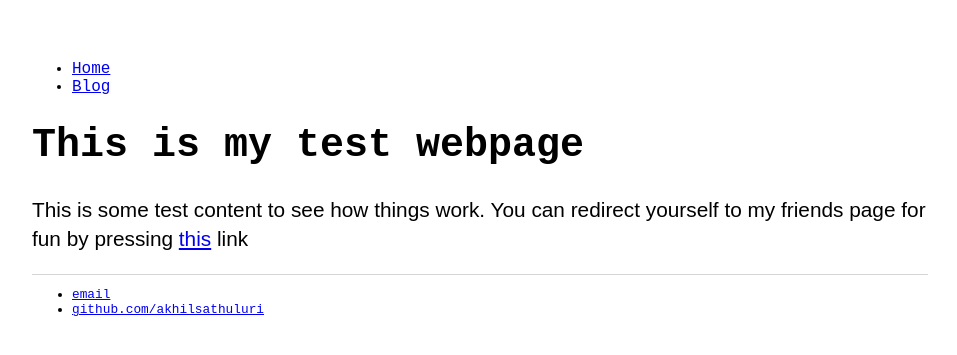
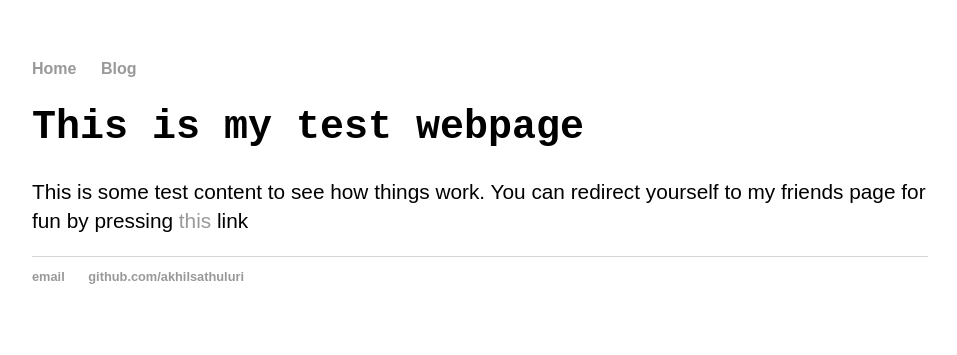
Before and after one commit to akhilsathuluri/akhilsathuluri.github.io, a Jekyll site: the page built from index.html, in a window 1280 px wide. Shown: the top 355 px of the page, without its empty margins (160-1117 px from the left). Built offline with Jekyll 4.4.1, drawn with Linux system fonts in a browser that asks for light colours.

Commit message:
making the links horizontal

```diff
--- a/css/main.css
+++ b/css/main.css
@@ -6,7 +6,6 @@ body {
     width: 70%;
 }
 
-//Styling for the navigation links
 nav ul, footer ul {
     font-family:ubuntu, sans-serif;
     padding: 0px;
@@ -15,16 +14,14 @@ nav ul, footer ul {
     font-weight: bold;
 }
 
-//Saying all the links should be inline
-nav li, footer li {
+nav ul li, footer ul li {
     display: inline;
     margin-right: 20px;
 }
 
-//a is used for links and hence the below is for styling the links
 a {
     text-decoration: none;
-color: #999;
+    color: #999;
 }
 a:hover {
     text-decoration: underline;
```
